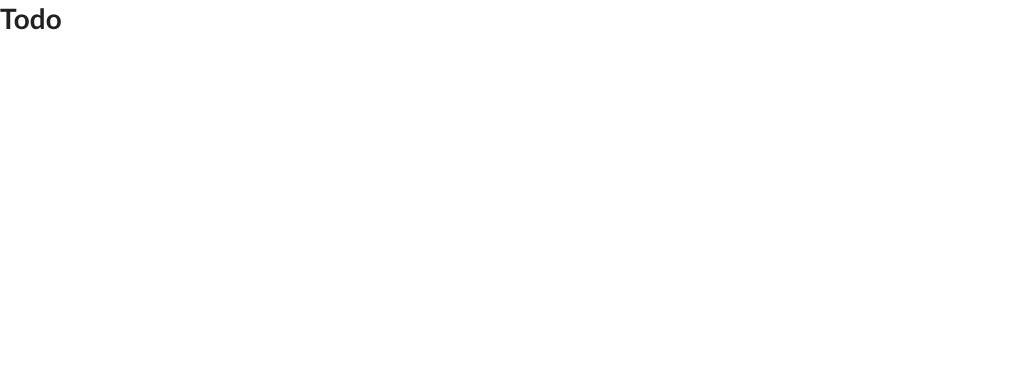
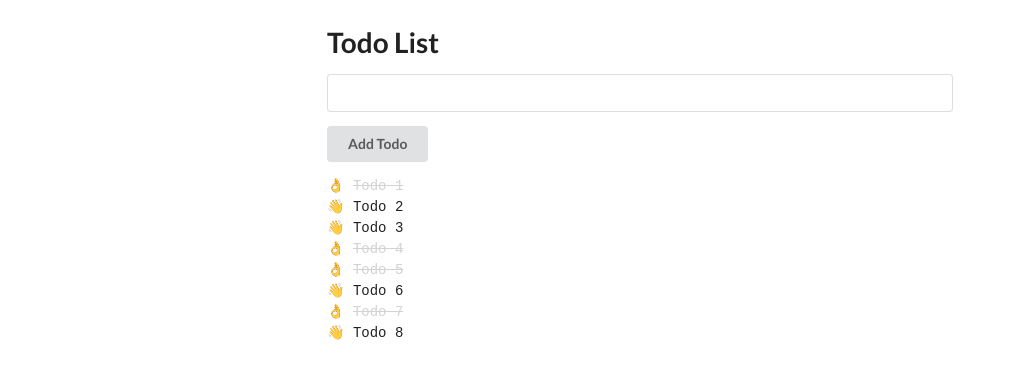
Before and after one commit to moelzanaty3/react-redux-guide-with-zanaty, a React (Create React App) app in the folder redux-react/todos/: page / in a window 1280 px wide. Shown: the top 378 px of the page, without its empty margins (0-1016 px from the left). Built offline with nearby package versions, Linux system fonts and the light colour scheme.

Commit message:
Redux-React: todos -> add base structure without redux

```diff
--- a/redux-react/todos/package.json
+++ b/redux-react/todos/package.json
@@ -6,11 +6,11 @@
     "@testing-library/jest-dom": "^5.11.4",
     "@testing-library/react": "^11.1.0",
     "@testing-library/user-event": "^12.1.10",
+    "classnames": "^2.3.1",
     "react": "^17.0.2",
     "react-dom": "^17.0.2",
     "react-scripts": "4.0.3",
     "semantic-ui-css": "^2.4.1",
-    "semantic-ui-react": "^2.0.3",
     "web-vitals": "^1.0.1"
   },
   "scripts": {
--- a/redux-react/todos/src/App.js
+++ b/redux-react/todos/src/App.js
@@ -1,5 +1,28 @@
+import { AddTodo } from './components'
+import { TodoList } from './containers'
+
 function App() {
-  return <h1>Todo</h1>;
+  const todos = [
+    { id: 1, content: 'Todo 1', completed: true },
+    { id: 2, content: 'Todo 2', completed: false },
+    { id: 3, content: 'Todo 3', completed: false },
+    { id: 4, content: 'Todo 4', completed: true },
+    { id: 5, content: 'Todo 5', completed: true },
+    { id: 6, content: 'Todo 6', completed: false },
+    { id: 7, content: 'Todo 7', completed: true },
+    { id: 8, content: 'Todo 8', completed: false },
+  ]
+  return (
+    <div className="todo-app">
+      <div className="ui grid centered">
+        <div className="eight wide column">
+          <h1 className="ui header">Todo List</h1>
+          <AddTodo />
+          <TodoList todos={todos} />
+        </div>
+      </div>
+    </div>
+  )
 }
 
-export default App;
+export default App
--- /dev/null
+++ b/redux-react/todos/src/components/AddTodo.js
@@ -0,0 +1,31 @@
+import React from 'react'
+
+class AddTodo extends React.Component {
+  state = { input: '' }
+
+  updateInput = (input) => {
+    this.setState({ input })
+  }
+
+  handleAddTodo = () => {
+    this.setState({ input: '' })
+  }
+
+  render() {
+    return (
+      <form className="ui form">
+        <div className="field">
+          <input
+            onChange={(e) => this.updateInput(e.target.value)}
+            value={this.state.input}
+          />
+        </div>
+        <button className="add-todo ui button" onClick={this.handleAddTodo}>
+          Add Todo
+        </button>
+      </form>
+    )
+  }
+}
+
+export default AddTodo
--- /dev/null
+++ b/redux-react/todos/src/components/Todo.js
@@ -0,0 +1,18 @@
+import React from 'react'
+import cx from 'classnames'
+
+const Todo = ({ todo }) => (
+  <li className="todo-item">
+    {todo && todo.completed ? '👌' : '👋'}{' '}
+    <span
+      className={cx(
+        'todo-item__text',
+        todo && todo.completed && 'todo-item__text--completed',
+      )}
+    >
+      {todo.content}
+    </span>
+  </li>
+)
+
+export default Todo
--- /dev/null
+++ b/redux-react/todos/src/components/index.js
@@ -0,0 +1,4 @@
+import Todo from './Todo'
+import AddTodo from './AddTodo'
+
+export { Todo, AddTodo }
--- /dev/null
+++ b/redux-react/todos/src/containers/TodoList.js
@@ -0,0 +1,12 @@
+import React from 'react'
+import { Todo } from '../components'
+
+const TodoList = ({ todos }) => (
+  <ul className="todo-list">
+    {todos && todos.length
+      ? todos.map((todo) => <Todo key={`todo-${todo.id}`} todo={todo} />)
+      : 'No todos, yay!'}
+  </ul>
+)
+
+export default TodoList
--- /dev/null
+++ b/redux-react/todos/src/containers/index.js
@@ -0,0 +1,3 @@
+import TodoList from './TodoList'
+
+export { TodoList }
--- a/redux-react/todos/src/index.css
+++ b/redux-react/todos/src/index.css
@@ -1,13 +1,37 @@
-body {
-  margin: 0;
-  font-family: -apple-system, BlinkMacSystemFont, 'Segoe UI', 'Roboto', 'Oxygen',
-    'Ubuntu', 'Cantarell', 'Fira Sans', 'Droid Sans', 'Helvetica Neue',
-    sans-serif;
-  -webkit-font-smoothing: antialiased;
-  -moz-osx-font-smoothing: grayscale;
+.todo-app {
+  font-family: sans-serif;
+  margin: 2rem 0;
 }
 
-code {
-  font-family: source-code-pro, Menlo, Monaco, Consolas, 'Courier New',
-    monospace;
+/** add todo **/
+.add-todo {
+  margin-left: 0.5rem;
 }
+
+/** todo list **/
+.todo-list {
+  margin-top: 1rem;
+  padding: 0;
+  list-style: none;
+}
+
+/** todo item **/
+.todo-item {
+  font-family: monospace;
+  cursor: pointer;
+  line-height: 1.5;
+}
+.todo-item__text--completed {
+  text-decoration: line-through;
+  color: lightgray;
+}
+
+/** visibility filters **/
+.filter {
+  padding: 0.3rem 0;
+  margin: 0 0.3rem;
+  cursor: pointer;
+}
+.filter--active {
+  border-bottom: 1px solid black;
+}
```
Also changed, not shown: 1 other file (tests, documents, lock files or other folders).
